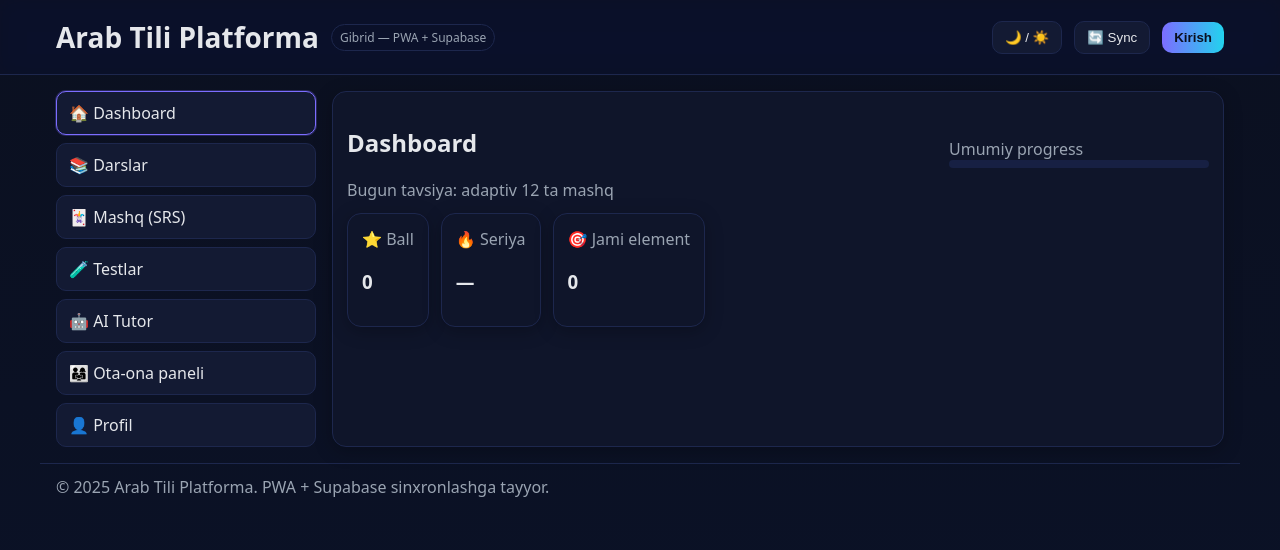
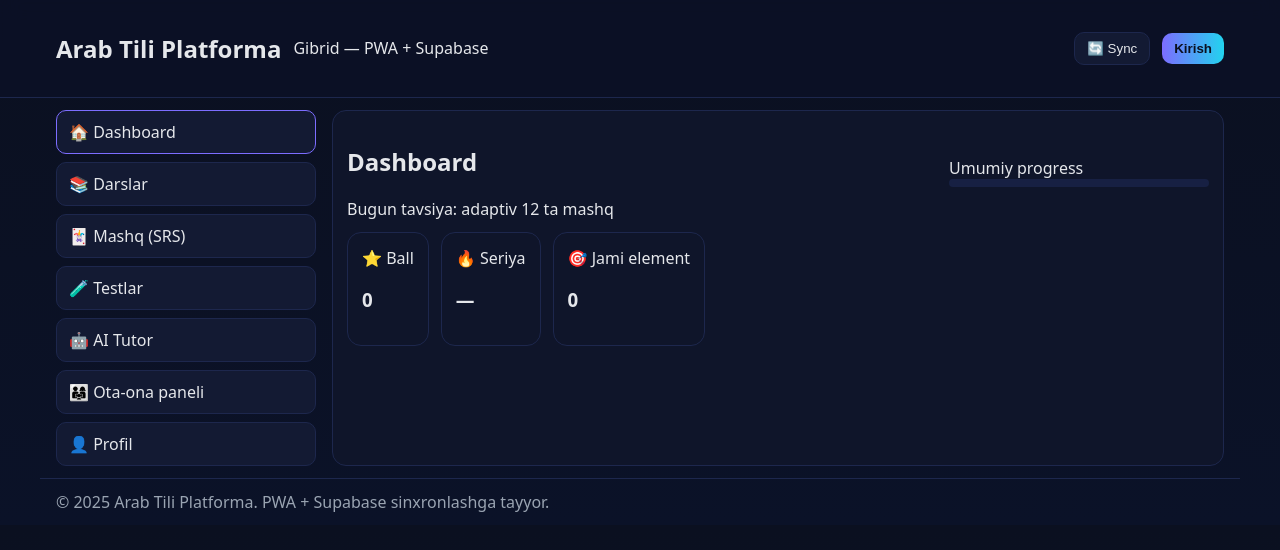
Before and after one commit to Abuali223/Zakariya, a plain HTML site: page index.html in a window 1280 px wide. Drawn offline with nearby package versions, Linux system fonts and the light colour scheme; no server answers; a script that the page names is missing.

Commit message:
Update index.html

```diff
--- a/index.html
+++ b/index.html
@@ -3,12 +3,10 @@
 <head>
   <meta charset="UTF-8" />
   <meta name="viewport" content="width=device-width, initial-scale=1" />
-  <title>Arab Tili Platforma — Gibrid (PWA + Supabase)</title>
-  <meta name="description" content="Serversiz PWA, lekin internet bo‘lsa Supabase bilan sinxronlashadigan arab tili o‘quv platformasi.">
-  <link rel="manifest" href="manifest.json">
+  <title>Arab Tili — Gibrid (PWA + Supabase)</title>
+  <link rel="manifest" href="manifest.json" />
   <meta name="theme-color" content="#7c6dff" />
-  <link rel="icon" href="assets/icons/icon-192.png" sizes="192x192" />
-  <link rel="apple-touch-icon" href="assets/icons/icon-192.png"/>
+  <link rel="icon" href="assets/icons/icon-192.png" />
   <script defer src="https://unpkg.com/@supabase/supabase-js@2.45.4/dist/umd/supabase.js"></script>
   <script defer src="config.js"></script>
   <style>
@@ -16,47 +14,37 @@
       --bg:#0b1020; --panel:#0f152a; --panel2:#131a33; --fg:#e5e7eb; --muted:#9aa4b2;
       --accent:#7c6dff; --accent2:#22d3ee; --ok:#22c55e; --bad:#ef4444; --border:#1d274d;
     }
-    *{box-sizing:border-box} html,body{height:100%}
-    body{margin:0; background:linear-gradient(180deg, #0b1020, #0b1228); color:var(--fg); font-family:ui-sans-serif, system-ui, -apple-system, Segoe UI, Roboto}
-    header{position:sticky; top:0; z-index:10; background:rgba(13,18,40,.65); border-bottom:1px solid var(--border); backdrop-filter:saturate(180%) blur(10px)}
-    .wrap{max-width:1200px; margin:0 auto; padding:12px 16px}
-    .row{display:flex; gap:12px; align-items:center; flex-wrap:wrap}
+    *{box-sizing:border-box}
+    body{margin:0;background:linear-gradient(180deg,#0b1020,#0b1228);color:var(--fg);font-family:system-ui, Segoe UI, Roboto}
+    header{position:sticky;top:0;background:rgba(13,18,40,.65);backdrop-filter:blur(10px);border-bottom:1px solid var(--border);z-index:10}
+    .wrap{max-width:1200px;margin:0 auto;padding:12px 16px}
+    .row{display:flex;gap:12px;align-items:center;flex-wrap:wrap}
     .space{justify-content:space-between}
-    h1{font-size:clamp(18px,3.5vw,28px); margin:6px 0}
-    .tag{font-size:12px; padding:4px 8px; border:1px solid var(--border); border-radius:999px; color:var(--muted)}
-    .main{max-width:1200px; margin:0 auto; padding:16px}
-    .cols{display:grid; grid-template-columns:260px 1fr; gap:16px}
-    @media (max-width:900px){ .cols{ grid-template-columns:1fr } }
-    .nav{position:sticky; top:70px; display:flex; gap:8px; flex-direction:column}
-    .nav a{display:block; padding:10px 12px; border:1px solid var(--border); border-radius:10px; background:#131a33; color:#e5e7eb; text-decoration:none}
-    .nav a.active{border-color:var(--accent); box-shadow:0 0 0 1px rgba(124,109,255,.25)}
-    .card{background:#0f152a; border:1px solid var(--border); border-radius:14px; padding:14px; box-shadow:0 4px 18px rgba(0,0,0,.25)}
-    .muted{color:#9aa4b2}
-    .btn{border:1px solid var(--border); background:#131a33; color:#e5e7eb; border-radius:10px; padding:8px 12px; cursor:pointer}
-    .btn.primary{background:linear-gradient(90deg, var(--accent), var(--accent2)); color:#0b1020; font-weight:700; border:none}
-    .grid6{display:grid; grid-template-columns:repeat(auto-fill,minmax(180px,1fr)); gap:10px}
-    .rtl{direction:rtl; font-family:"Noto Naskh Arabic UI","Amiri","Scheherazade New",serif}
-    .flash{text-align:center; padding:16px 12px}
+    .cols{display:grid;grid-template-columns:260px 1fr;gap:16px}
+    @media(max-width:900px){.cols{grid-template-columns:1fr}}
+    .nav{position:sticky;top:70px;display:flex;gap:8px;flex-direction:column}
+    .nav a{padding:10px 12px;border:1px solid var(--border);border-radius:10px;background:#131a33;color:#e5e7eb;text-decoration:none}
+    .nav a.active{border-color:var(--accent)}
+    .card{background:#0f152a;border:1px solid var(--border);border-radius:14px;padding:14px}
+    .btn{border:1px solid var(--border);background:#131a33;color:#e5e7eb;border-radius:10px;padding:8px 12px;cursor:pointer}
+    .btn.primary{background:linear-gradient(90deg,var(--accent),var(--accent2));color:#0b1020;border:none;font-weight:700}
+    .grid6{display:grid;grid-template-columns:repeat(auto-fill,minmax(180px,1fr));gap:10px}
+    .rtl{direction:rtl;font-family:"Amiri","Scheherazade New",serif}
+    .flash{text-align:center;padding:16px 12px}
     .flash .rtl{font-size:32px}
-    .bar{height:6px; background:#1a2a59; border-radius:6px; overflow:hidden}
-    .bar > div{height:100%; background:linear-gradient(90deg, var(--ok), #a3e635)}
-    input, select{background:#0f1735; border:1px solid var(--border); color:#e5e7eb; border-radius:8px; padding:8px 10px; min-width:0}
-    .pill{font-size:12px; background:#0f1735; border:1px solid var(--border); padding:4px 8px; border-radius:999px}
-    .list{display:grid; gap:10px}
-    footer{padding:24px 16px; border-top:1px solid var(--border); color:#9aa4b2}
-    .progress{height:8px; background:#172043; border-radius:999px; overflow:hidden}
-    .progress > div{height:100%; background:linear-gradient(90deg, var(--accent), var(--accent2)); width:0%}
+    .progress{height:8px;background:#172043;border-radius:999px;overflow:hidden}
+    .progress>div{height:100%;background:linear-gradient(90deg,var(--accent),var(--accent2));width:0%}
+    footer{color:#9aa4b2;border-top:1px solid var(--border);padding:24px 16px}
   </style>
 </head>
 <body>
 <header>
   <div class="wrap row space">
     <div class="row">
-      <h1>Arab Tili Platforma</h1>
-      <span class="tag">Gibrid — PWA + Supabase</span>
+      <h2>Arab Tili Platforma</h2>
+      <span>Gibrid — PWA + Supabase</span>
     </div>
     <div class="row">
-      <button id="btn-theme" class="btn">🌙 / ☀️</button>
       <button id="btn-install" class="btn" hidden>➕ O‘rnatish</button>
       <button id="btn-sync" class="btn">🔄 Sync</button>
       <button id="btn-auth" class="btn primary">Kirish</button>
@@ -64,7 +52,7 @@
   </div>
 </header>
 
-<main class="main cols">
+<main class="wrap cols">
   <aside class="nav">
     <a href="#dash" class="active">🏠 Dashboard</a>
     <a href="#lessons">📚 Darslar</a>
@@ -85,7 +73,7 @@
 <script src="app.js"></script>
 <script>
   if ('serviceWorker' in navigator) {
-    window.addEventListener('load', () => navigator.serviceWorker.register('./sw.js'));
+    addEventListener('load', () => navigator.serviceWorker.register('./sw.js'));
   }
 </script>
 </body>
```
